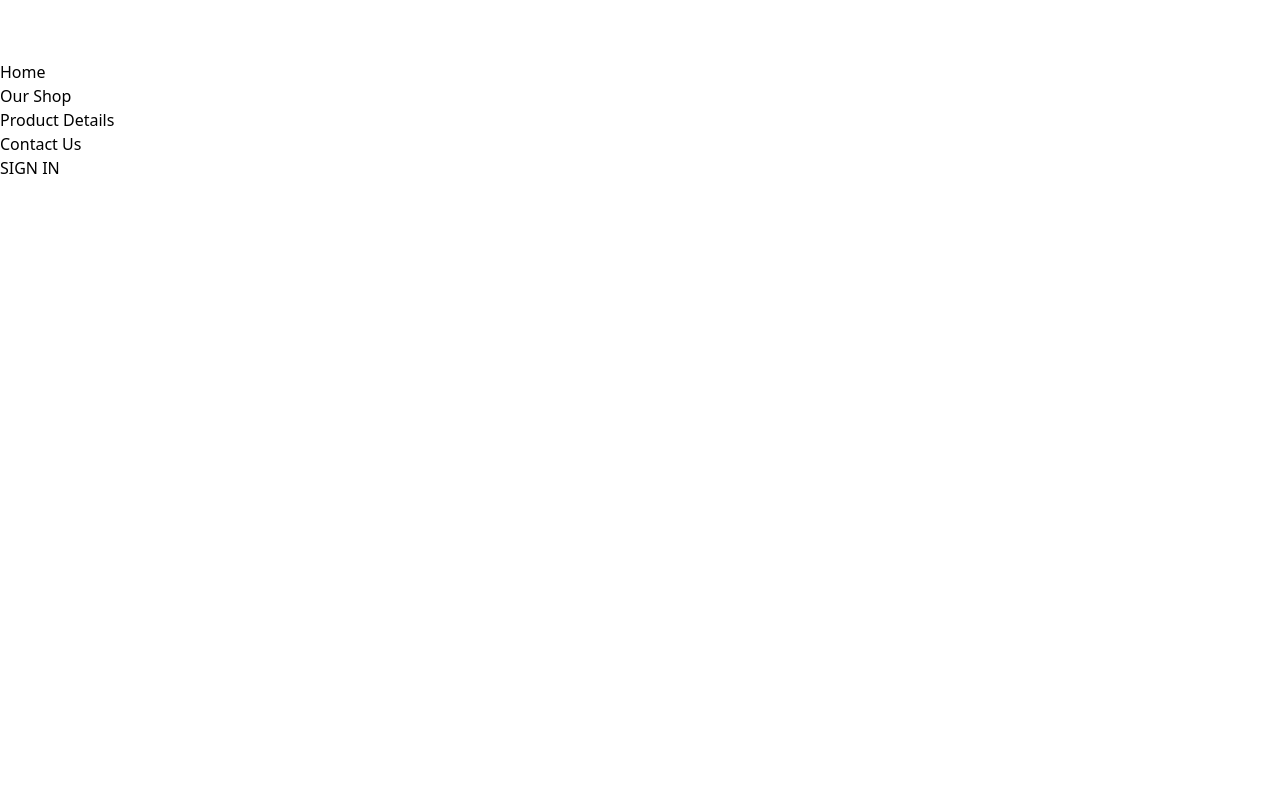
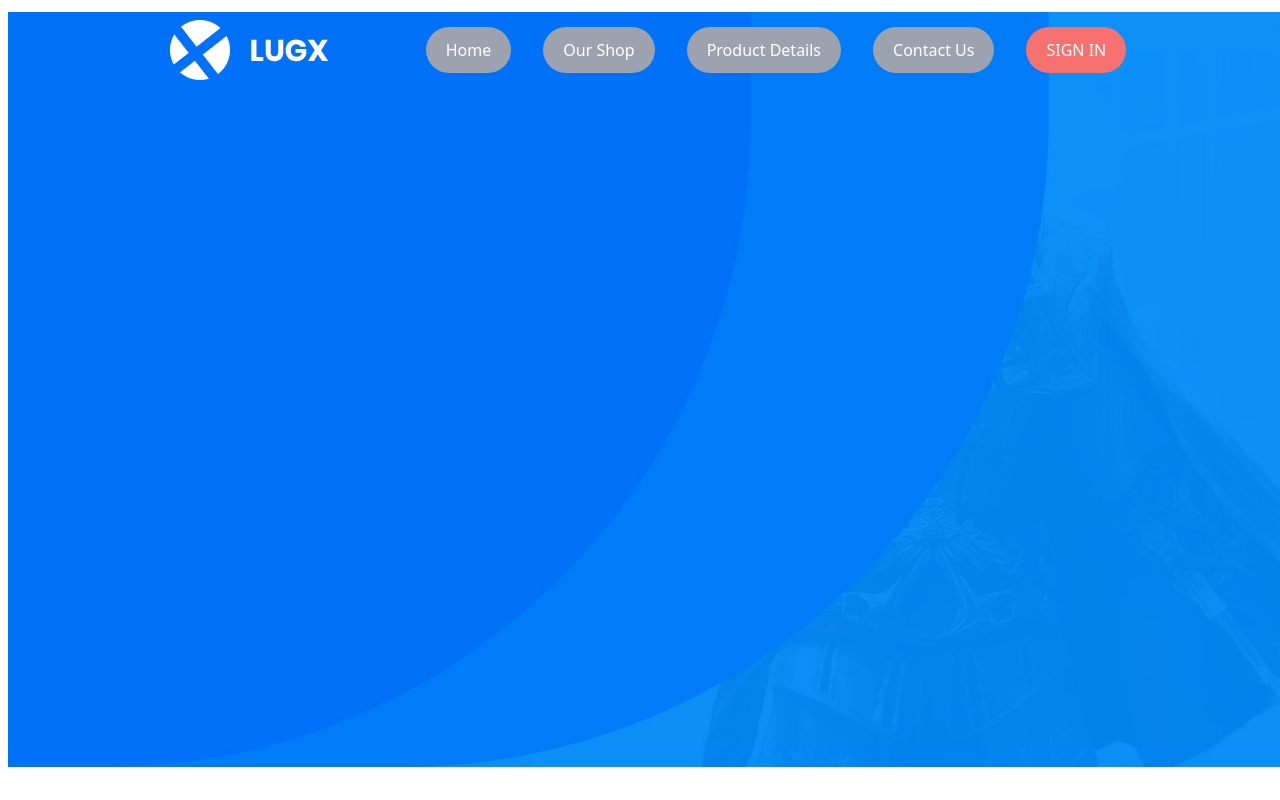
Before and after one commit to Muhanguzi-boss/WebsiteCloning, a website: page src/index.html in a window 1280 px wide. Drawn offline with Linux system fonts and the light colour scheme.

Commit message:
Navigation Bar Design

```diff
--- a/src/index.html
+++ b/src/index.html
@@ -6,16 +6,21 @@
     <title>Website Clone</title>
     <link rel="stylesheet" href="output.css">
 </head>
-<body>
+<body class ="mt-3 ml-2 rounded-b-3xl">
+    <img class ="w-full relative" src="Images/banner-bg (1).jpeg" alt="">
+    <div class =" h-[100px] flex justify-center items-center absolute top-0 w-full px-20 py-10">
+        <div class="logo h-20 w-44 flex gap-4 items-center mr-20">
+            <img src="Images/logo.png" alt="Lugx">
+    </div>
     <div>
-        <img src="Images/logo.png" alt="Lugx">
-        <ul>
-            <li><a href="#">Home</a></li>
-            <li><a href="#">Our Shop</a></li>
-            <li><a href="#">Product Details</a></li>
-            <li><a href="#">Contact Us</a></li>
+        <ul class="flex space-x-8 font-medium ">
+            <li><a href="#" class="text-white rounded-3xl hover:rounded-3xl px-5 py-3 bg-gray-400">Home</a></li>
+            <li><a href="#" class ="text-white hover: rounded-3xl px-5 py-3 bg-gray-400">Our Shop</a></li>
+            <li><a href="#" class ="text-white hover: rounded-3xl px-5 py-3 bg-gray-400">Product Details</a></li>
+            <li><a href="#" class ="text-white hover: rounded-3xl px-5 py-3 bg-gray-400">Contact Us</a></li>
+            <li><a href="#" class = "text-white bg-red-400 rounded-3xl px-5 py-3">SIGN IN</a></li>
         </ul>
-        <a href="#" class = "text-white bg-red-500" rounded-lg px-5 py-3>SIGN IN</a>
-    </div>
+        </div>
+        </div>
 </body>
 </html>
```
Also changed, not shown: src/Images/banner-bg (1).jpeg (added), src/Images/banner-image.jpeg (added), src/output.css.
